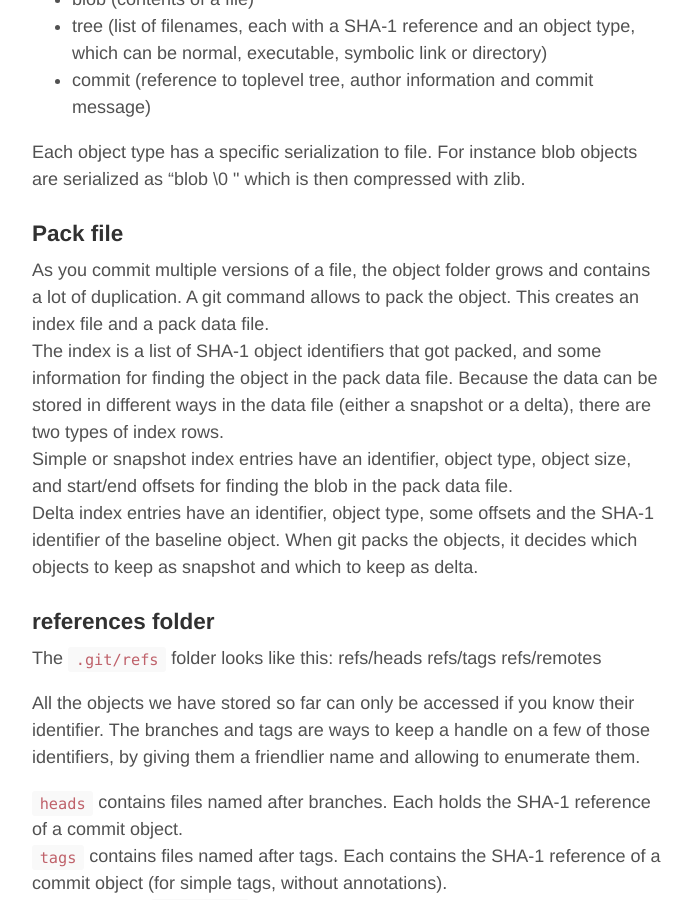
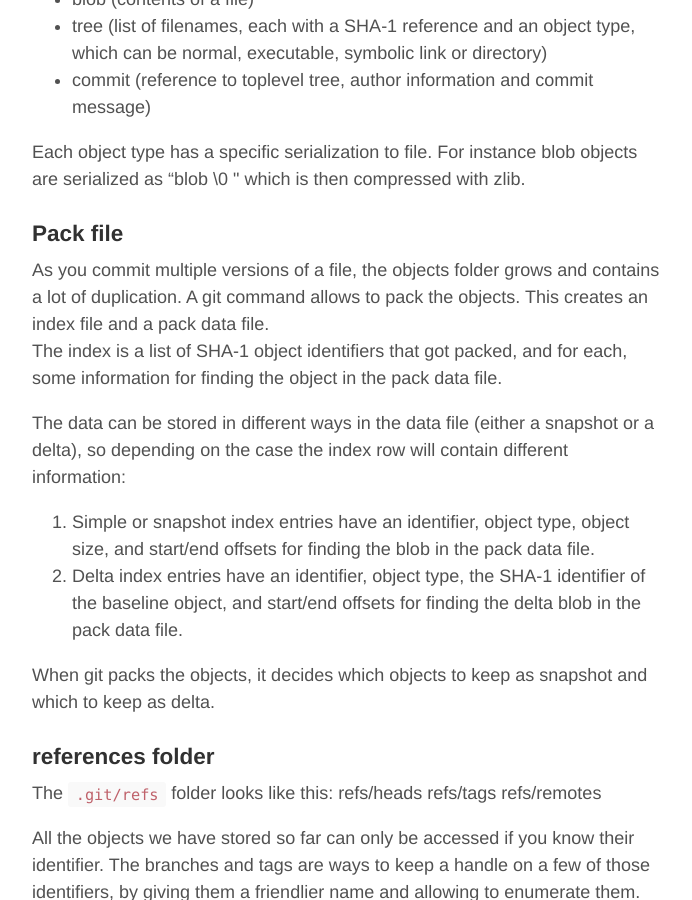
Before and after one commit to jcouv/jcouv.github.io, a Jekyll site: the page built from _posts/2015-08-14-git-internals.md, in a window 1280 px wide and 900 px high, scrolled down 1936 px. Shown: the whole window, without its empty margins (293-985 px from the left). Built offline with Jekyll 4.4.1, drawn with Linux system fonts in a browser that asks for light colours; comment, search, counter and statistics services are not loaded.

Commit message:
Updated 2015-08-14-git-internals.md

```diff
--- a/_posts/2015-08-14-git-internals.md
+++ b/_posts/2015-08-14-git-internals.md
@@ -48,10 +48,13 @@ As we've seen, each type of object holds different kind of information:
 Each object type has a specific serialization to file. For instance blob objects are serialized as "blob <space> <content length> \0 <content> <linefeed>" which is then compressed with zlib.
 
 ### Pack file
-As you commit multiple versions of a file, the object folder grows and contains a lot of duplication. A git command allows to pack the object. This creates an index file and a pack data file.
-The index is a list of SHA-1 object identifiers that got packed, and some information for finding the object in the pack data file. Because the data can be stored in different ways in the data file (either a snapshot or a delta), there are two types of index rows.
-Simple or snapshot index entries have an identifier, object type, object size, and start/end offsets for finding the blob in the pack data file.
-Delta index entries have an identifier, object type, some offsets and the SHA-1 identifier of the baseline object.
+As you commit multiple versions of a file, the objects folder grows and contains a lot of duplication. A git command allows to pack the objects. This creates an index file and a pack data file.
+The index is a list of SHA-1 object identifiers that got packed, and for each, some information for finding the object in the pack data file.
+
+The data can be stored in different ways in the data file (either a snapshot or a delta), so depending on the case the index row will contain different information:
+1. Simple or snapshot index entries have an identifier, object type, object size, and start/end offsets for finding the blob in the pack data file.
+2. Delta index entries have an identifier, object type, the SHA-1 identifier of the baseline object, and start/end offsets for finding the delta blob in the pack data file.
+
 When git packs the objects, it decides which objects to keep as snapshot and which to keep as delta.
 
 
```
